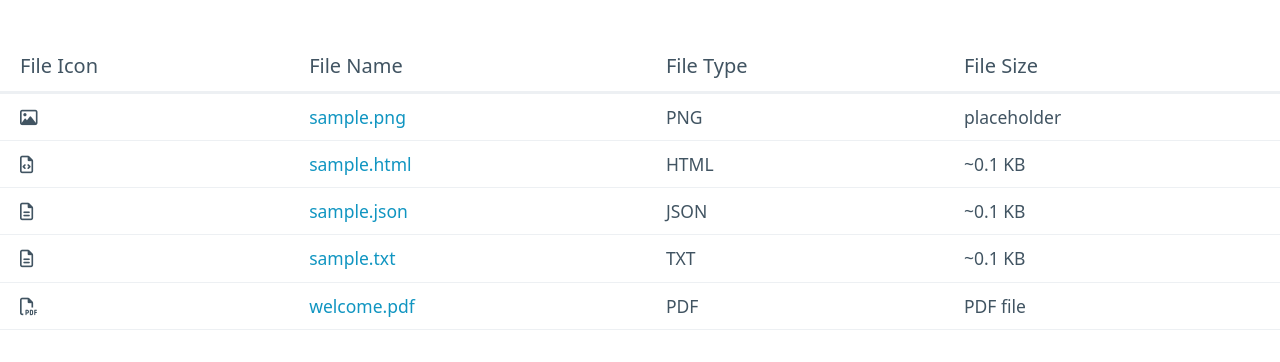
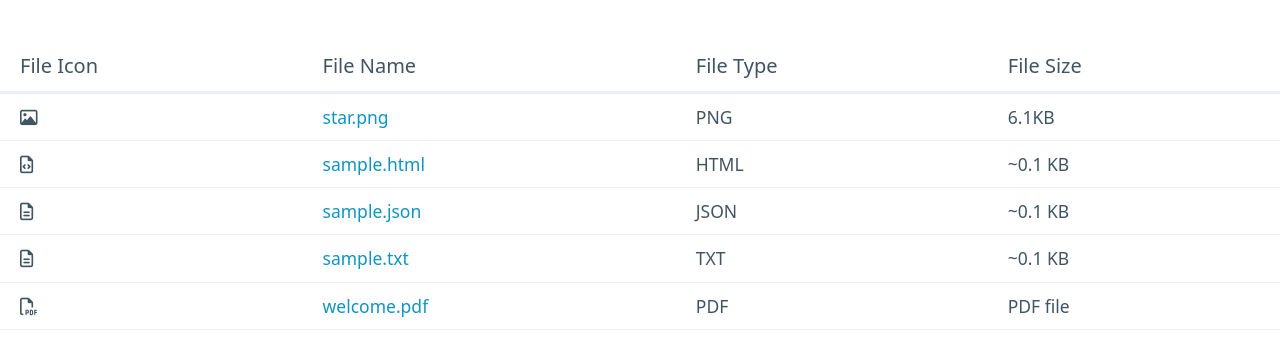
Before and after one commit to bradylefere/file-browser1, a plain HTML site: page index.html in a window 1280 px wide. Shown: the part 111-473 px from the top of the page. Drawn offline with nearby package versions, Linux system fonts and the light colour scheme.

Commit message:
png test

```diff
--- a/index.html
+++ b/index.html
@@ -27,9 +27,9 @@
       <tbody>
         <tr>
           <td><i class="fa-regular fa-image"></i></td>
-          <td><a href="sample.png">sample.png</a></td>
+          <td><a href="star.png">star.png</a></td>
           <td>PNG</td>
-          <td>placeholder</td>
+          <td>6.1KB</td>
         </tr>
         <tr>
           <td><i class="fa-regular fa-file-code"></i></td>
```
Also changed, not shown: star.png (added).
